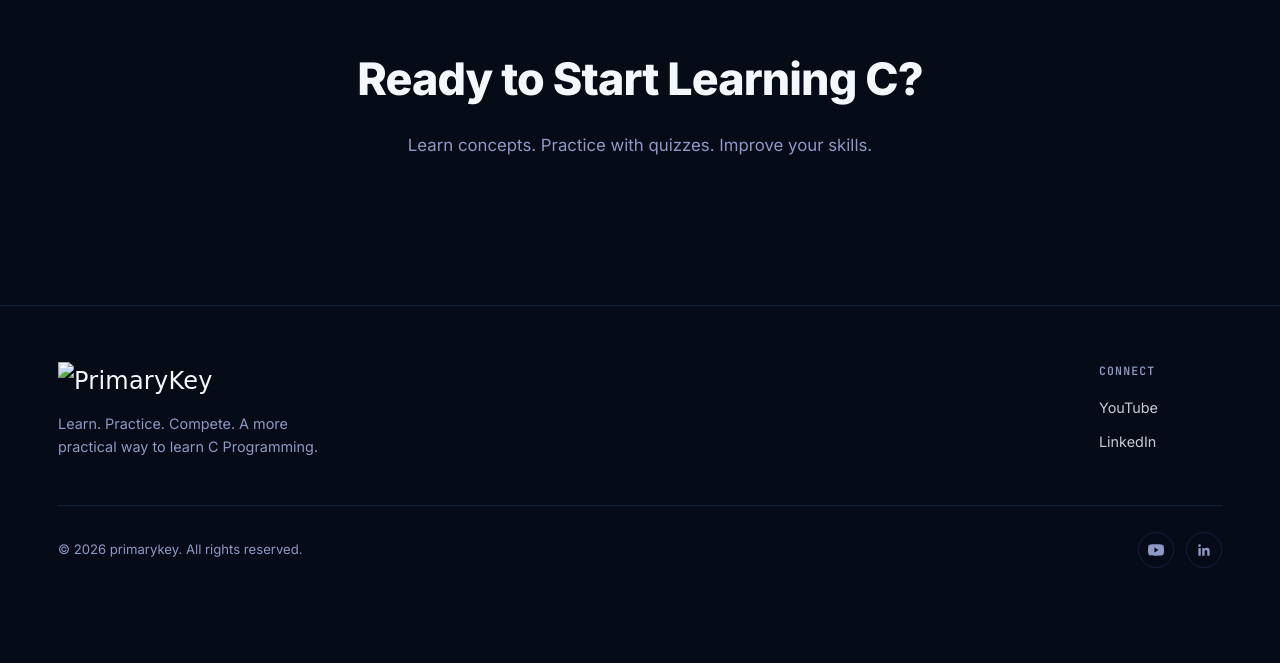
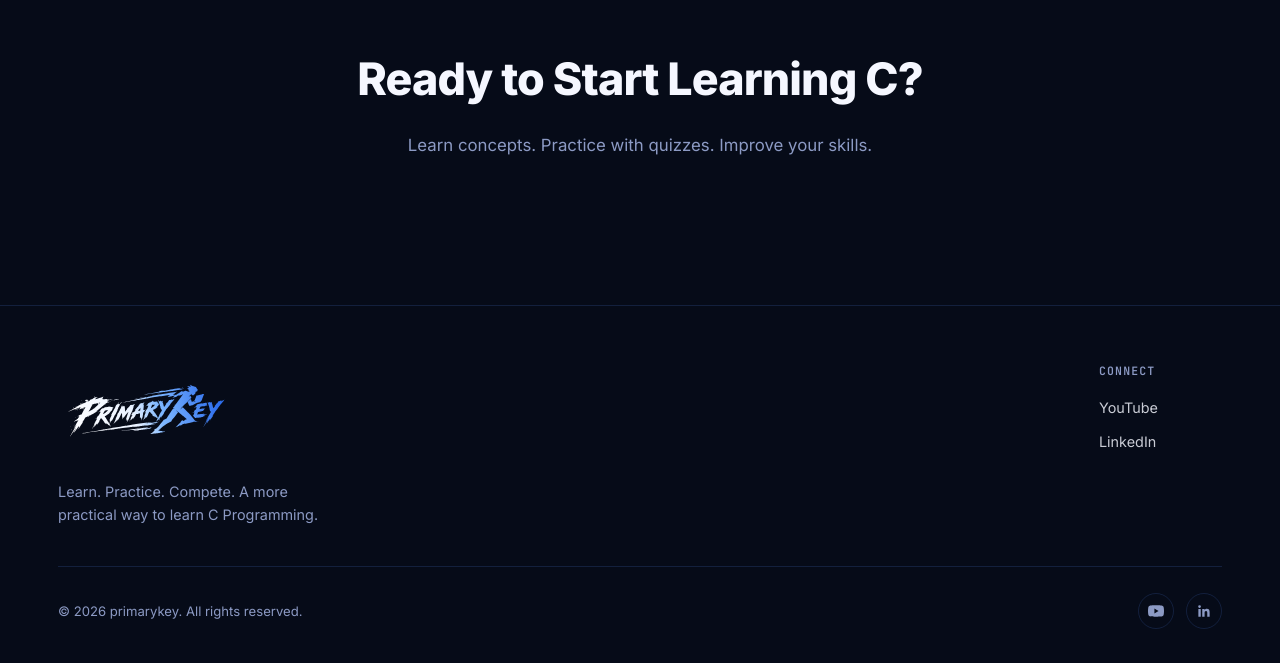
Before and after one commit to pavan44444/primarykeyglobal, a website: page public/landing.html in a window 1280 px wide. Shown: the part 2674-3337 px from the top of the page. Before the commit the page ends 3276 px from the top, so only its background shows below. Drawn offline with Linux system fonts and the light colour scheme; a web font is replaced by a local one.

Commit message:
added logo to landing page footer

```diff
--- a/public/landing.html
+++ b/public/landing.html
@@ -661,7 +661,7 @@
     <div class="footer-top">
       <div class="footer-brand">
   <a href="#top" class="brand">
-  <img src="assets/primarykey-logo.png" alt="PrimaryKey">
+  <img src="assets/primary-key-logo.svg" alt="PrimaryKey">
 </a>      <p>Learn. Practice. Compete. A more practical way to learn C Programming.</p>
       </div>
       <div class="footer-cols">
```
